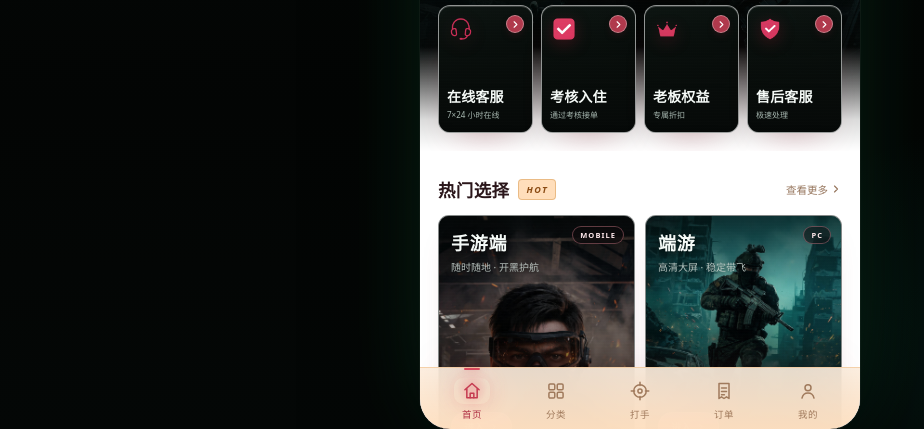
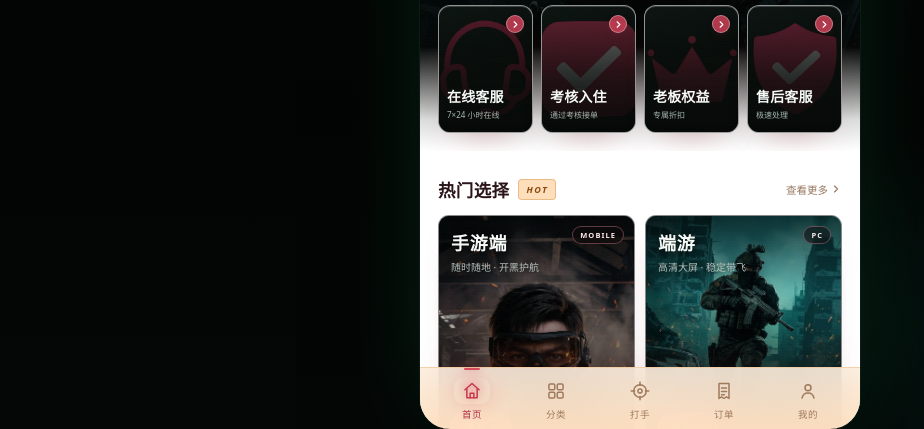
Before and after one commit to lupengguang/Delta-game-boosting-program, a plain HTML site: page index.html in a window 1280 px wide. Shown: the part 371-800 px from the top of the page, without its empty margins (0-924 px from the left). Drawn offline with Linux system fonts and the light colour scheme.

Commit message:
feat: 服务入口改为整卡占位图并移除小图标角标

```diff
--- a/index.html
+++ b/index.html
@@ -1374,6 +1374,7 @@
   }
   .entry.svc:hover::before{opacity:1}
   .entry.svc .entry-bg{opacity:.58;transition:opacity .5s}
+  .entry.svc .entry-bg img{object-fit:cover;object-position:center;filter:saturate(1.05)}
   .entry.svc::after{
     background:linear-gradient(180deg,rgba(5,9,7,.3),rgba(5,9,7,.8) 60%,rgba(4,7,6,.94));
     transition:background .45s;
@@ -2532,29 +2533,29 @@
 
       <div class="entries reveal d1">
         <div class="entry svc" data-tilt data-svc="在线客服">
+          <div class="entry-bg"><img src="assets/耳机图标.png" alt="在线客服" loading="lazy"></div>
           <span class="svc-shine"></span>
-          <span class="svc-ic has-img"><img src="assets/耳机图标.png" alt="在线客服"></span>
           <div class="e-title">在线客服</div>
           <div class="e-sub">7×24 小时在线</div>
           <span class="e-go"><svg width="11" height="11" viewBox="0 0 24 24" fill="none" stroke="currentColor" stroke-width="2.4" stroke-linecap="round" stroke-linejoin="round"><path d="m9 6 6 6-6 6"/></svg></span>
         </div>
         <div class="entry svc" data-tilt data-svc="考核入住">
+          <div class="entry-bg"><img src="assets/考核图标.png" alt="考核入住" loading="lazy"></div>
           <span class="svc-shine"></span>
-          <span class="svc-ic has-img"><img src="assets/考核图标.png" alt="考核入住"></span>
           <div class="e-title">考核入住</div>
           <div class="e-sub">通过考核接单</div>
           <span class="e-go"><svg width="11" height="11" viewBox="0 0 24 24" fill="none" stroke="currentColor" stroke-width="2.4" stroke-linecap="round" stroke-linejoin="round"><path d="m9 6 6 6-6 6"/></svg></span>
         </div>
         <div class="entry svc" data-tilt data-svc="老板权益">
+          <div class="entry-bg"><img src="assets/皇冠图标.png" alt="老板权益" loading="lazy"></div>
           <span class="svc-shine"></span>
-          <span class="svc-ic has-img"><img src="assets/皇冠图标.png" alt="老板权益"></span>
           <div class="e-title">老板权益</div>
           <div class="e-sub">专属折扣</div>
           <span class="e-go"><svg width="11" height="11" viewBox="0 0 24 24" fill="none" stroke="currentColor" stroke-width="2.4" stroke-linecap="round" stroke-linejoin="round"><path d="m9 6 6 6-6 6"/></svg></span>
         </div>
         <div class="entry svc" data-tilt data-svc="售后客服">
+          <div class="entry-bg"><img src="assets/盾牌图标.png" alt="售后客服" loading="lazy"></div>
           <span class="svc-shine"></span>
-          <span class="svc-ic has-img"><img src="assets/盾牌图标.png" alt="售后客服"></span>
           <div class="e-title">售后客服</div>
           <div class="e-sub">极速处理</div>
           <span class="e-go"><svg width="11" height="11" viewBox="0 0 24 24" fill="none" stroke="currentColor" stroke-width="2.4" stroke-linecap="round" stroke-linejoin="round"><path d="m9 6 6 6-6 6"/></svg></span>
```
